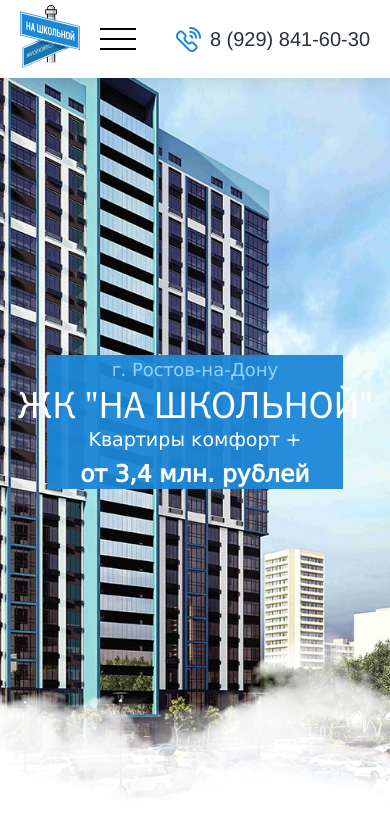
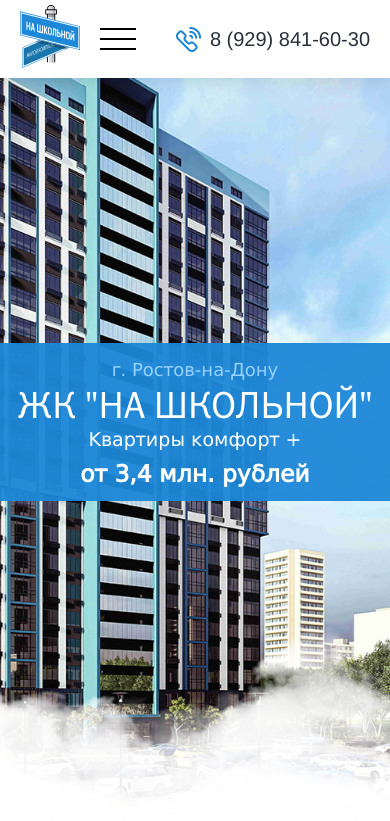
Before and after one commit to leadgenmarket/stroygrad-shkol, a React (Create React App) app: page / in a window 390 px wide. Shown: the top 821 px of the page. Built offline with nearby package versions, Linux system fonts and the light colour scheme; no server answers.

Commit message:
edit verstka

```diff
--- a/src/css/style.css
+++ b/src/css/style.css
@@ -2069,8 +2069,8 @@
         font-size: 74px;
     }
     .head_plashka:before {
-        width: 492px;
-        height: 180px;
+        width: 752px;
+        height: 100% !important;
     }
     .service__list_name {
         left: 36px;
@@ -2349,8 +2349,11 @@
         padding-bottom: 2px;
     }
     .head_plashka:before {
-        width: 402px;
-        height: 160px;
+        width: 100%;
+    }
+    .head_plashka {
+        padding-left: 20px;
+        padding-right: 20px;
     }
     .about__decor {
         display: none;
@@ -2595,10 +2598,6 @@
     .head_plashka__inner h1 {
         font-size: 46px;
     }
-    .head_plashka:before {
-        width: 332px;
-        height: 134px;
-    }
     .head_plashka__inner span {
         font-size: 18px;
     }
@@ -2807,8 +2806,13 @@
     .head_plashka__inner h1 {
         font-size: 9.7vw;
     }
+    .head_plashka {
+        padding-left: 0;
+        padding-right: 0;
+        width: 100%;
+    }
     .head_plashka:before {
-        width: 76vw;
+        width: 100%;
     }
     .excursion__img {
         display: none;
```
